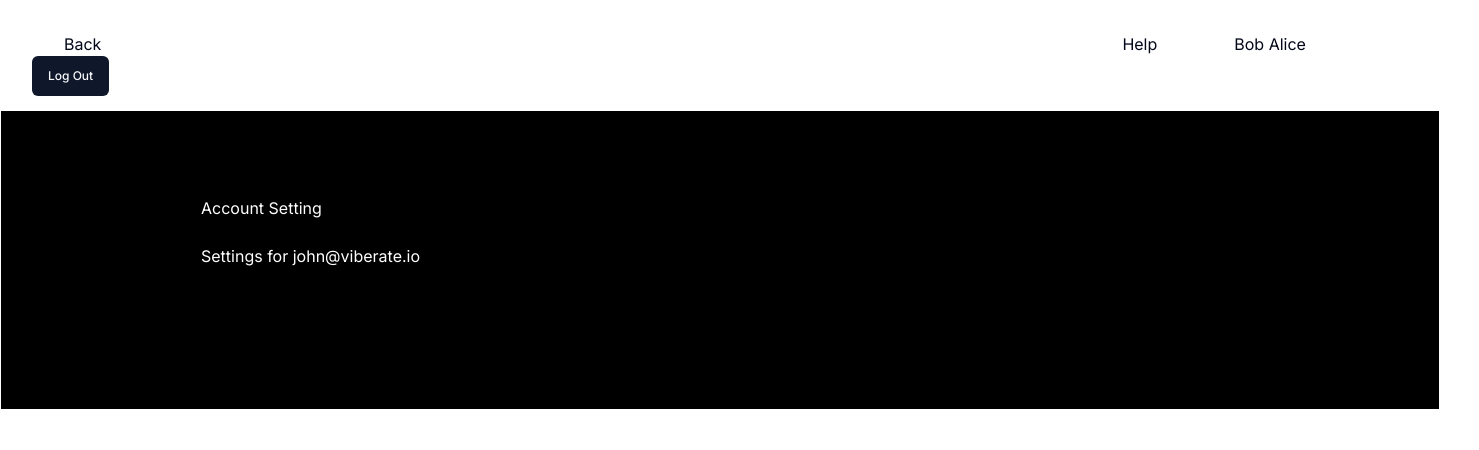
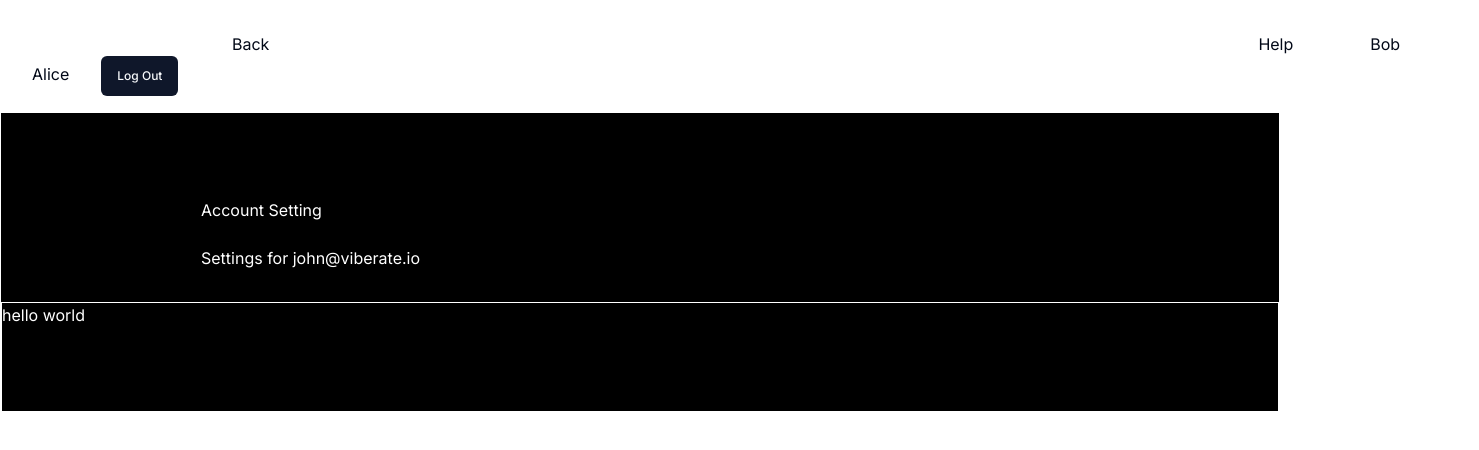
Before and after one commit to ShaikhNabeelShabbir/unbundl-web, a React (Vite) app: page /account-setting in a window 1280 px wide. Shown: the top 450 px of the page, 1479 px wide, since content can reach past the window. Built offline with nearby package versions, Linux system fonts and the light colour scheme.

Commit message:
changes updated

```diff
--- a/src/components/forms/AddSoftwareForm.tsx
+++ b/src/components/forms/AddSoftwareForm.tsx
@@ -47,7 +47,7 @@ export function AddSoftwareForm() {
   }
 
   return (
-    <div className="w-[600px] h-[582px]">
+    <div className="w-[600px] h-fit">
       <div className="font-normal text-[12px] text-black/50 w-[560px]">
         You can request to add software, that you use to the platform. If your
         request gets approved, every time someone will download it, or start
--- a/src/pages/startup/account-settings.tsx
+++ b/src/pages/startup/account-settings.tsx
@@ -2,22 +2,23 @@ import { Button } from "@/components/ui/button";
 const AccountSettings = () => {
   return (
     <div>
-      <div>
-        <div className="mx-8 mt-8  w-[1380px] h-[46px]">
-          <span className="w-[63px] h-[24px] py-4 px-8">Back</span>
-          <span className="w-[63px] h-[24px] ml-[957px] py-4 px-8">Help</span>
-          <span className="w-[63px] h-[24px] ml-[13px] py-4 px-8">
-            Bob Alice
-          </span>
-          <span className="w-[63px] h-[24px]">
+      <div className="flex flex-wrap">
+        <div className="mx-8 mt-8  w-full h-12">
+          <span className="w-16 h-6 py-4 ml-[200px]">Back</span>
+          <span className="w-16 h-6 ml-[957px] py-4 px-8">Help</span>
+          <span className="w-16 h-6 ml-[13px] py-4 px-8">Bob Alice</span>
+          <span className="w-16 h-6">
             <Button>Log Out</Button>
           </span>
         </div>
-        <div className="mt-8 bg-black w-[1440px] h-[300px] border border-white ">
-          <div className="w-[1040px] h-[63px] mx-[200px] ">
+        <div className="mt-8 bg-black w-full h-[300px] border border-white ">
+          <div className="w-full h-w-16 mx-[200px] ">
             <p className="text-white mt-[85px] ">Account Setting</p>
             <br />
             <p className="text-white ">Settings for john@viberate.io</p>
+          </div>
+          <div className="mt-8 w-full h-[300px] border border-white text-white ">
+            hello world
           </div>
         </div>
       </div>
--- a/src/pages/startup/talent-profile.tsx
+++ b/src/pages/startup/talent-profile.tsx
@@ -132,6 +132,8 @@ const Talentprofile = () => {
         </div>
         <br />
         <br />
+        <br />
+        <br />
         <div className="fixed bottom-0 left-0 right-0 z-50 py-5 flex justify-center  bg-white">
           <Button className="flex text-base bg-white  text-black">
             Cancel
```
